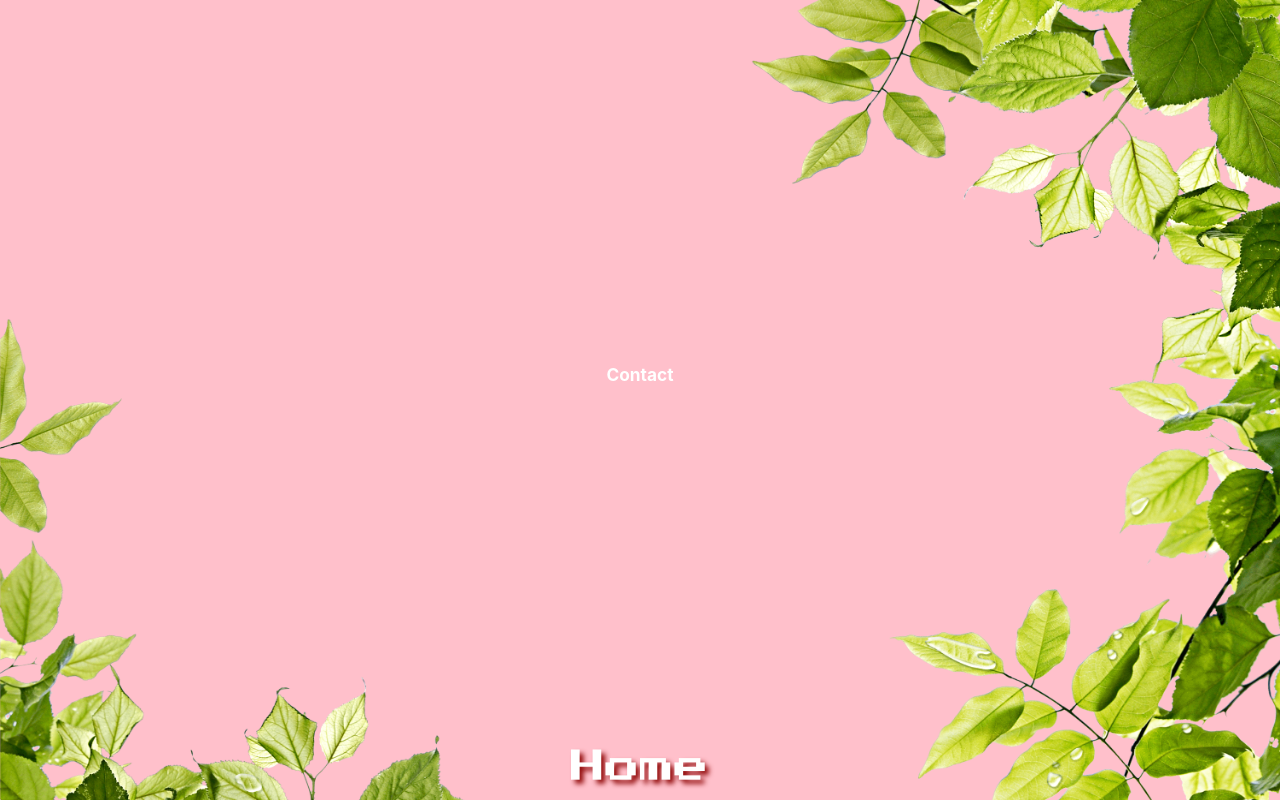
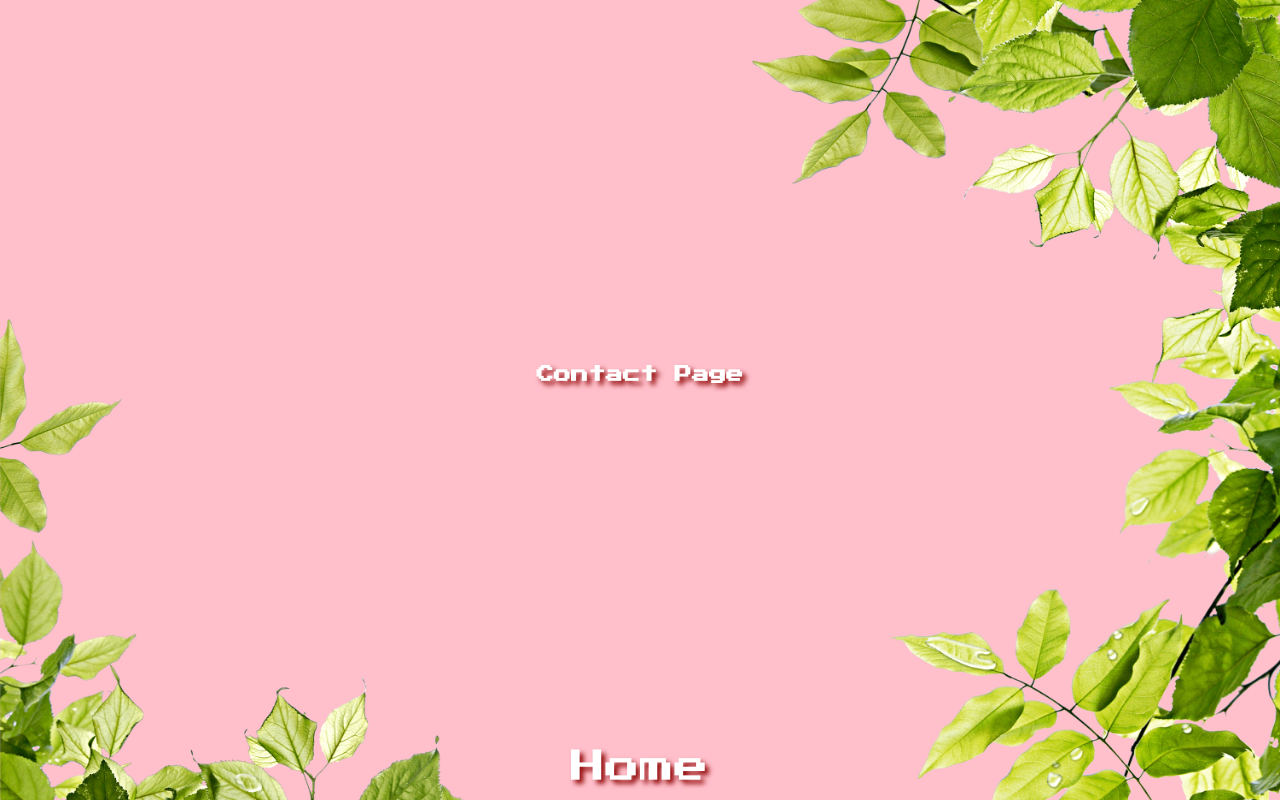
Before and after one commit to evapodaca87/maxwell-hits, a React (Create React App) app: page /contact in a window 1280 px wide. Built offline with nearby package versions, Linux system fonts and the light colour scheme.

Commit message:
css stuff

```diff
--- a/src/App.css
+++ b/src/App.css
@@ -34,6 +34,7 @@ h1 {
 .btn {
     margin: 4vw;
     color: white;
+
 }
 a {
     text-decoration: none;
@@ -45,6 +46,8 @@ a {
     text-align: center;
     justify-content: space-between;
     height: 100vh;
+    font-family: 'Press Start 2P', cursive;
+    text-shadow: 4px 4px 5px rgba(148, 13, 13);
 }
 .contact{
     display: flex;
@@ -52,6 +55,8 @@ a {
     text-align: center;
     justify-content: space-between;
     height: 100vh;
+    font-family: 'Press Start 2P', cursive;
+    text-shadow: 4px 4px 5px rgba(148, 13, 13);
 }
 .foot{
     display: flex;
--- a/src/Component/Contact.js
+++ b/src/Component/Contact.js
@@ -3,8 +3,8 @@ import { Link } from 'react-router-dom';
 
 const Contact = () => (
     <div className='contact'>
-    <div className="space"></div>
-        <h2>Contact</h2>
+        <div className='space' />
+        <h2>Contact Page</h2>
         <div className='foot'>
             <Link to='/'>Home</Link>
         </div>
--- a/src/Component/Music.js
+++ b/src/Component/Music.js
@@ -3,8 +3,8 @@ import { Link } from 'react-router-dom';
 
 const Music = () => (
     <div className='music'>
-    <div className="space"></div>
-        <h2>Music</h2>
+        <div className='space' />
+        <h2>Music Page</h2>
 
         <div className='foot'>
             <Link to='/'>Home</Link>
```
